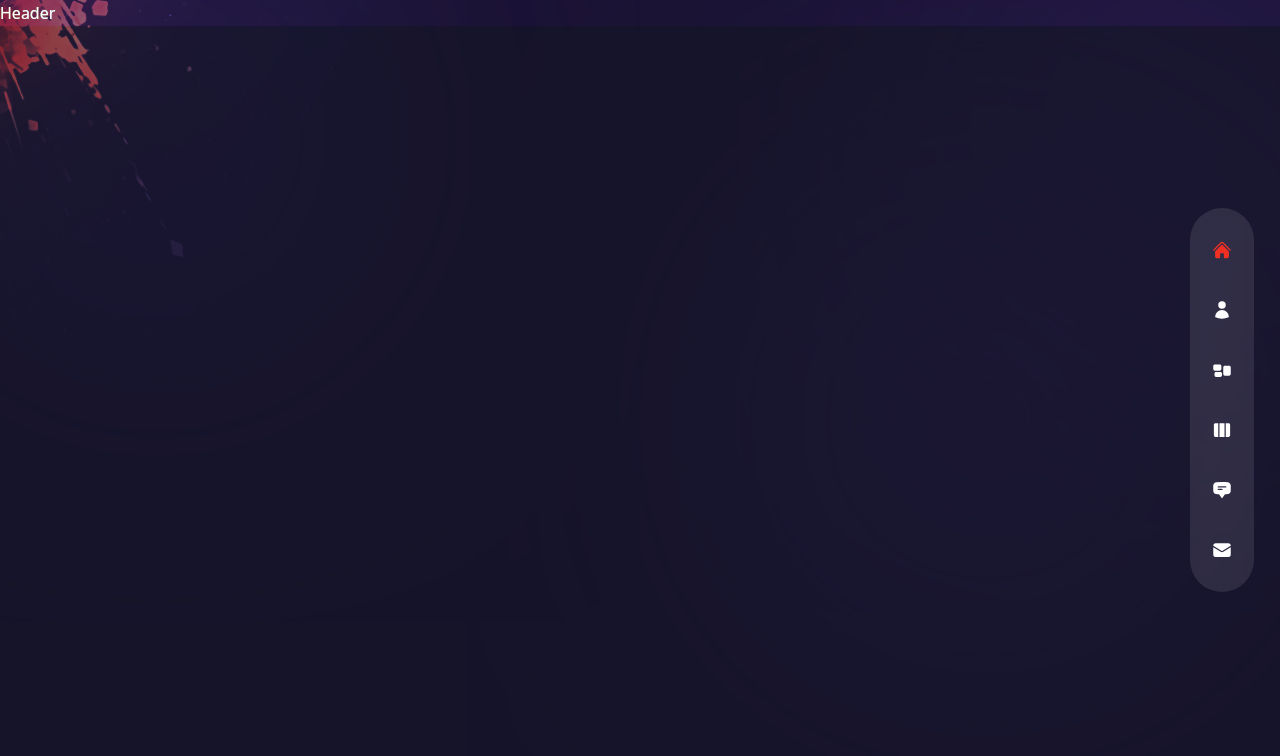
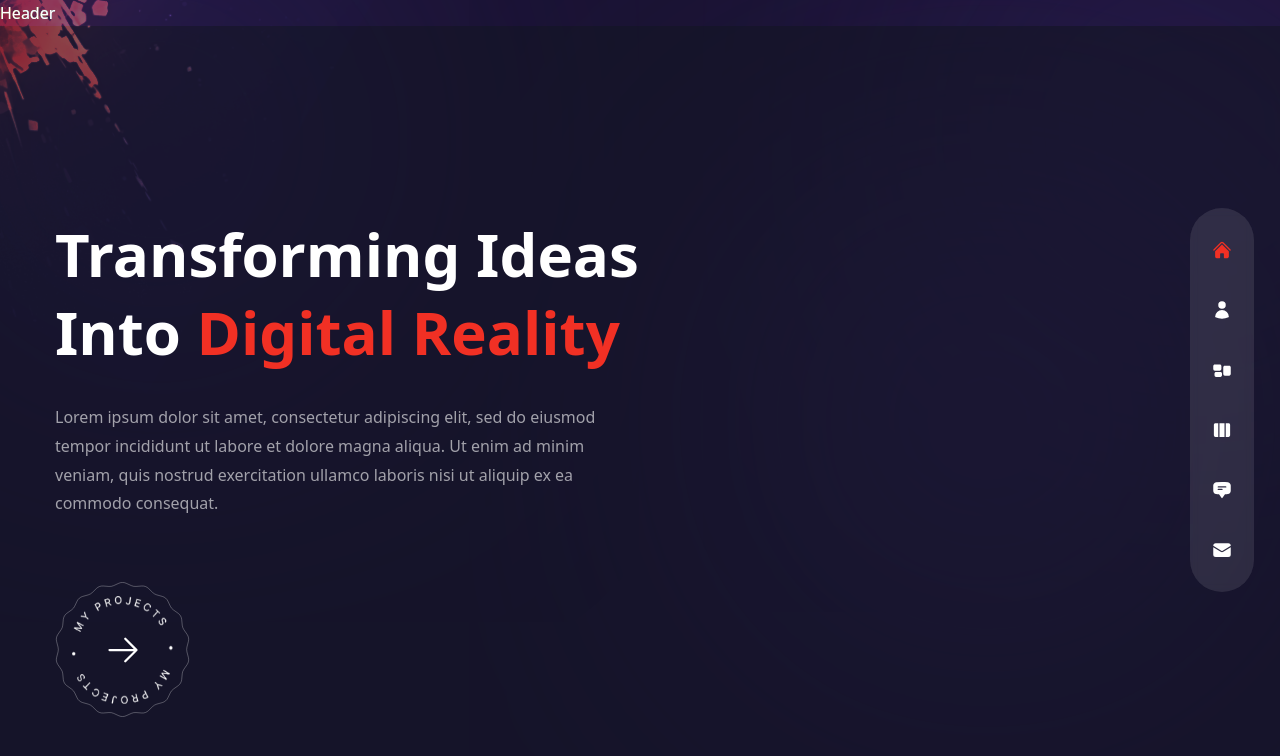
Before and after one commit to 0xayushM/portfolio-main, a Next.js app: page / in a window 1280 px wide. Shown: the top 756 px of the page. Built offline with nearby package versions, Linux system fonts and the light colour scheme.

Commit message:
feat:added projects button

```diff
--- a/components/ProjectsBtn.js
+++ b/components/ProjectsBtn.js
@@ -1,5 +1,23 @@
+import Image from "next/image";
+import Link from "next/link";
+import { HiArrowRight } from "react-icons/hi2";
+
+
 const ProjectsBtn = () => {
-  return <div>Project Btn</div>;
+  return (
+    <div className="mx-auto xl:mx-0">
+      <Link href={'/work'} className="relative w-[135px] h-[135px] flex justify-center items-center bg-circleStar bg-cover bg-center bg-no-repeat group">
+        <Image
+          src={'/rounded-text.png'}
+          width={101}
+          height={108}
+          alt=''
+          className="animate-spin-slow w-full h-full max-w-[101px] max-h-[108px]"
+        />
+        <HiArrowRight className="absolute text-4xl group-hover:translate-x-2 transition-all duration-300 "/>
+      </Link>
+    </div>
+  )
 };
 
 export default ProjectsBtn;
--- a/pages/index.js
+++ b/pages/index.js
@@ -8,6 +8,21 @@ import { fadeIn } from '../variants'
 const Home = () => {
   return (
     <div className="bg-primary/60 h-full">
+      <div className="w-full h-full bg-gradeint-to-r from-primary/10 via-black/30 to-black/10">
+        <div className="text-center flex flex-col h-full justify-center xl:pt-20 xl:text-left container mx-auto">
+          <h1 className="h1">
+            Transforming Ideas <br/> Into{' '}
+            <span className="text-accent">Digital Reality</span>
+          </h1>
+          <p className="max-w-sm xl:max-w-xl mx-auto xl:mx-0 mb-10 xl:mb-16">Lorem ipsum dolor sit amet, consectetur adipiscing elit, sed do eiusmod tempor incididunt ut labore et dolore magna aliqua. Ut enim ad minim veniam, quis nostrud exercitation ullamco laboris nisi ut aliquip ex ea commodo consequat.</p>
+          <div className="flex justify-center xl:hidden relative">
+            <ProjectsBtn/>
+          </div>
+          <motion.div variants={fadeIn('down',0.4)} initial='hidden' animate='show' exit='hidden' className="hidden xl:flex">
+            <ProjectsBtn/>
+          </motion.div>
+        </div>
+      </div>
 
     </div>
   )
```
